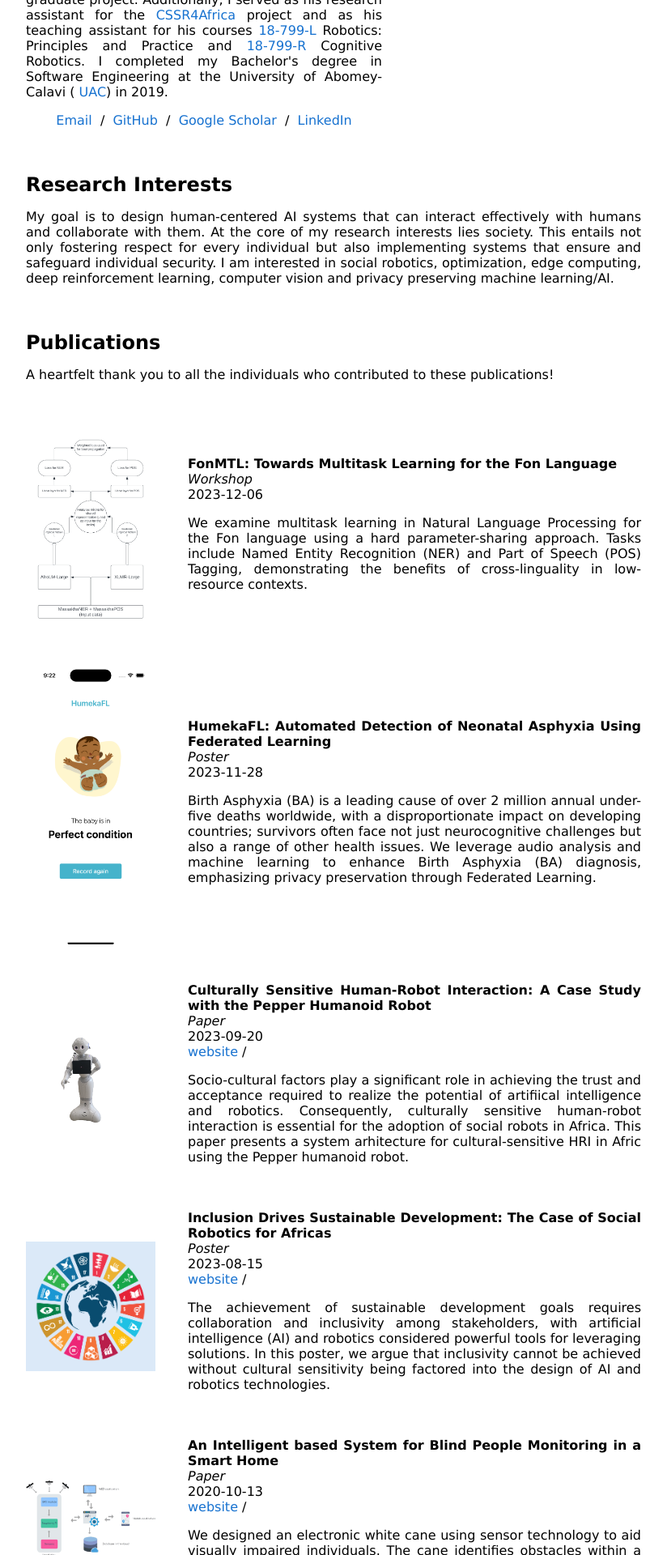
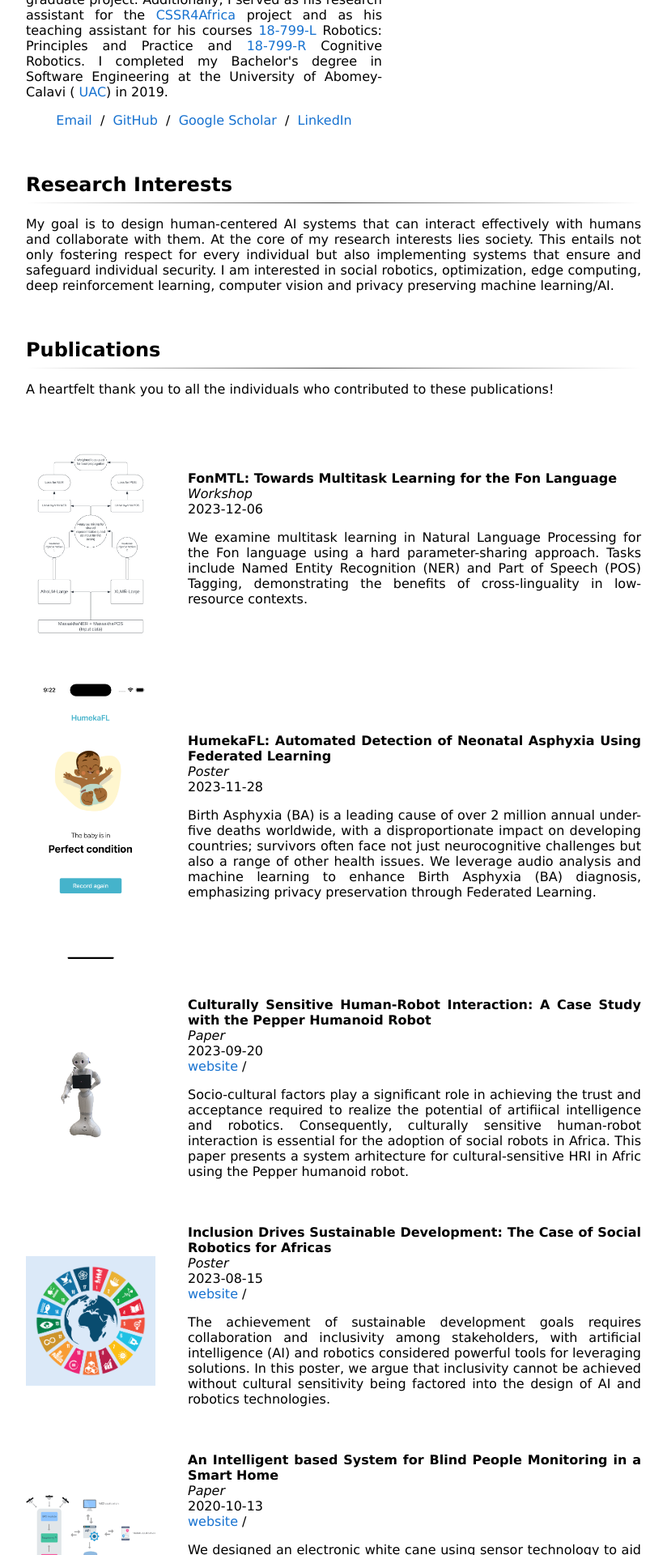
Before and after one commit to pamely/pamely.github.io, a Jekyll site: the page built from _posts/2023-12-06-winlp.markdown, in a window 1280 px wide. Shown: the part 482-2402 px from the top of the page at 81% size, without its empty margins (228-1052 px from the left). Built offline with Jekyll 4.4.1, drawn with Linux system fonts in a browser that asks for light colours.

```diff
--- a/_layouts/default.html
+++ b/_layouts/default.html
@@ -60,7 +60,7 @@
          <table style="width:100%;border:0px;border-spacing:0px;border-collapse:separate;margin-right:auto;margin-left:auto;">
           <tr>
             <td style="padding:2.5%;width:100%;vertical-align:middle">
-              <h2>Research Interests</h2>
+              <h2>Research Interests</h2><hr>
               <p>
                 My goal is to design human-centered AI systems that can interact effectively with humans and collaborate with them. At the core of my research interests lies society. This entails not only fostering respect for every individual but also implementing systems that ensure and safeguard individual security. I am interested in social robotics, optimization, edge computing, deep reinforcement learning, computer vision and privacy preserving machine learning/AI.
 
@@ -126,7 +126,7 @@
         <table style="width:100%;border:0px;border-spacing:0px;border-collapse:separate;margin-right:auto;margin-left:auto;">
           <tr>
             <td style="padding:2.5%;width:100%;vertical-align:middle">
-              <h2>Publications</h2>
+              <h2>Publications</h2><hr>
               <p>  A heartfelt thank you to all the individuals who contributed to these publications!
             </td>
           </tr>
@@ -192,7 +192,7 @@
          <table style="width:100%;border:0px;border-spacing:0px;border-collapse:separate;margin-right:auto;margin-left:auto;">
           <tr>
             <td style="padding:2.5%;width:100%;vertical-align:middle">
-              <h2>Projects</h2>
+              <h2>Projects</h2><hr>
               <p>These include coursework, side projects and unpublished research work.
               </p></p>
             </td>
@@ -251,7 +251,7 @@
         <table style="width:100%;border:0px;border-spacing:0px;border-collapse:separate;margin-right:auto;margin-left:auto;">
           <tr>
             <td style="padding:2.5%;width:100%;vertical-align:middle">
-              <h2>🏆 Awards 🏆</h2>
+              <h2>🏆 Awards 🏆</h2><hr>
               </p><a href="https://www.africa.engineering.cmu.edu/students/fellowships-awards.html">Jeremiah N. Mpagazehe Rising Researcher Award for the class of 2023 at CMU-Africa</a></p>
               </p><a href="https://www.ieee-ras.org/women-in-engineering/idea-winners">IEEE-RAS WiE IDEA Award</a></p>
             </td>
```
